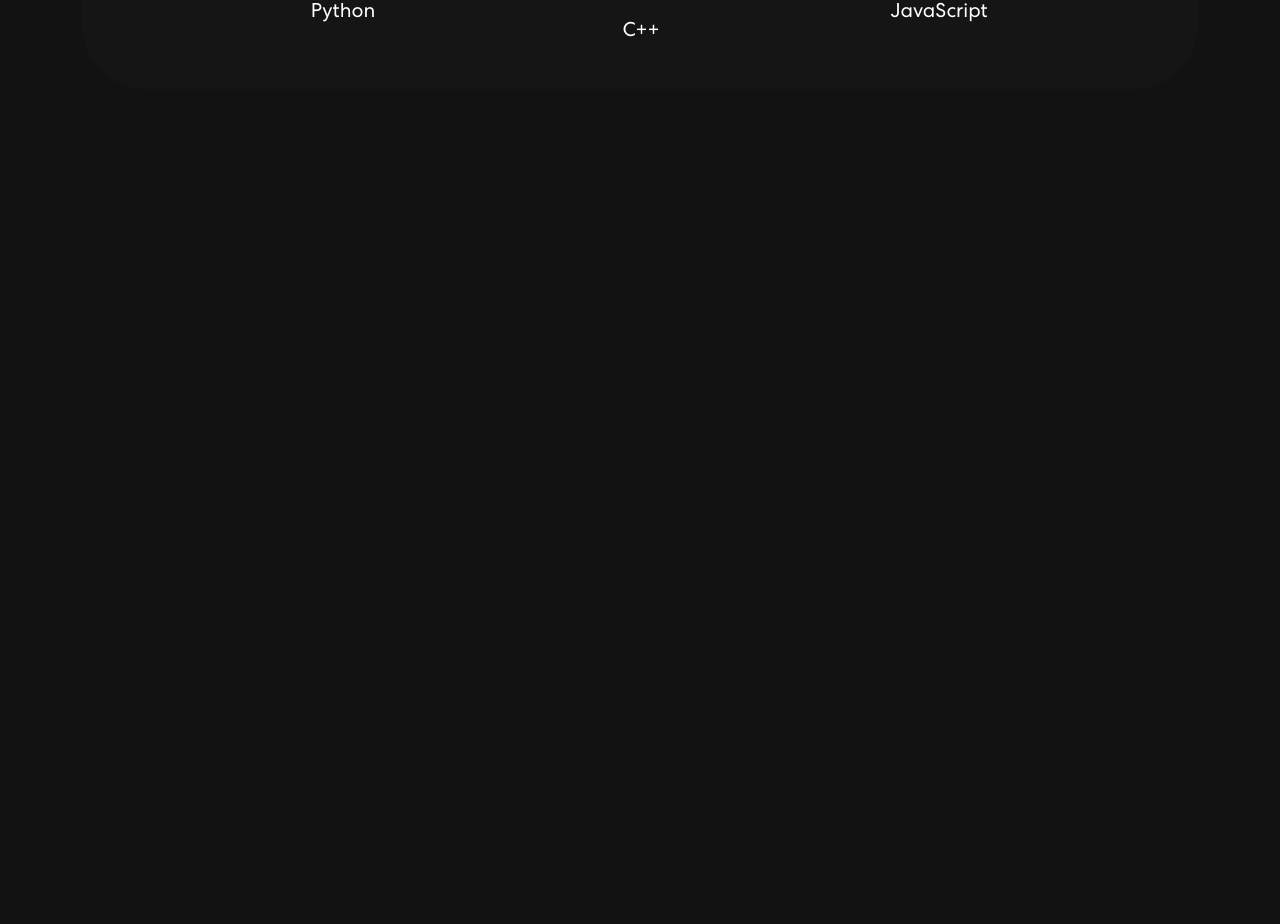
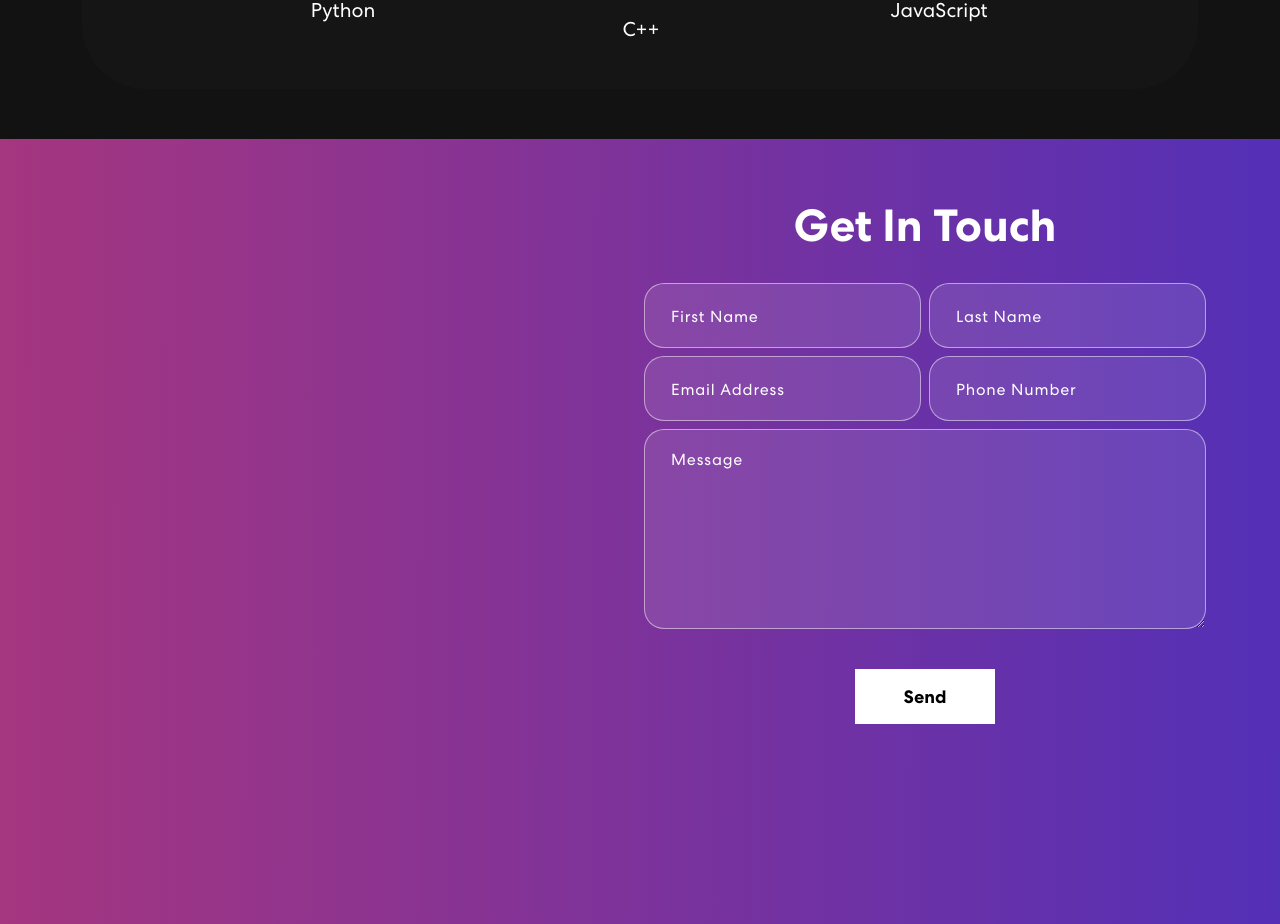
Before and after one commit to AntonMeta/my-resume, a React (Create React App) app: page / in a window 1280 px wide. Shown: the part 1130-2054 px from the top of the page. Before the commit the page ends 1269 px from the top, so only its background shows below. Built offline with nearby package versions, Linux system fonts and the light colour scheme.

Commit message:
added functionality to the mail component, added a server.js file to handle the backend; TODO: light mode on Mail.js, fix onclick on Banner.js

```diff
--- a/package.json
+++ b/package.json
@@ -8,6 +8,10 @@
     "@testing-library/react": "^16.2.0",
     "@testing-library/user-event": "^13.5.0",
     "bootstrap": "^5.3.3",
+    "cors": "^2.8.5",
+    "dotenv": "^16.4.7",
+    "express": "^5.1.0",
+    "nodemailer": "^6.10.0",
     "react": "^19.0.0",
     "react-bootstrap": "^2.10.9",
     "react-bootstrap-icons": "^1.11.5",
--- a/src/App.css
+++ b/src/App.css
@@ -490,3 +490,79 @@
   width: 40%;
   z-index: -4;
 }
+
+/************ Mail Css ************/
+.mail {
+  background: linear-gradient(90.21deg, #aa367c -5.91%, #4a2fbd 111.58%);
+  padding: 60px 0 200px 0;
+}
+.mail img {
+  width: 92%;
+}
+.mail h2 {
+  font-size: 45px;
+  font-weight: 700;
+  margin-bottom: 30px;
+}
+.mail form input,
+.mail form textarea {
+  width: 100%;
+  background: rgba(255, 255, 255, 0.1);
+  border: 1px solid rgba(255, 255, 255, 0.5);
+  border-radius: 20px;
+  color: #fff;
+  margin: 0 0 8px 0;
+  padding: 18px 26px;
+  font-weight: 500;
+  font-size: 18px;
+  letter-spacing: 0.8px;
+  transition: 0.3s ease-in-out;
+}
+.mail form input:focus,
+.mail form textarea:focus {
+  background: rgba(255, 255, 255, 1);
+  color: #121212;
+}
+.mail form input::placeholder,
+.mail form textarea::placeholder {
+  font-size: 16px;
+  font-weight: 400;
+  color: #fff;
+}
+.mail form input:focus::placeholder,
+.mail form textarea:focus::placeholder {
+  color: #121212;
+  opacity: 0.8;
+}
+.mail form button {
+  font-weight: 700;
+  color: #000;
+  background-color: #fff;
+  padding: 14px 48px;
+  font-size: 18px;
+  margin-top: 25px;
+  border-radius: 0;
+  position: relative;
+  transition: 0.3s ease-in-out;
+}
+.mail form button span {
+  z-index: 1;
+  position: relative;
+}
+.mail form button:hover {
+  color: #fff;
+}
+.mail form button::before {
+  content: "";
+  background: #121212;
+  width: 0;
+  height: 100%;
+  position: absolute;
+  top: 0;
+  left: 0;
+  z-index: 0;
+  transition: 0.3s ease-in-out;
+}
+.mail form button:hover::before {
+  width: 100%;
+}
--- a/src/App.js
+++ b/src/App.js
@@ -2,6 +2,7 @@
 import { NavBar } from "./components/NavBar";
 import { Banner } from "./components/Banner";
 import { Skills } from "./components/Skills";
+import { Mail } from "./components/Mail";
 import "bootstrap/dist/css/bootstrap.min.css";
 
 function App() {
@@ -10,6 +11,7 @@
       <NavBar />
       <Banner />
       <Skills />
+      <Mail />
     </div>
   );
 }
--- a/src/components/Mail.js
+++ b/src/components/Mail.js
@@ -1,10 +1,119 @@
+import { useState } from "react";
+import { Col, Container, Row } from "react-bootstrap";
 // import colorSharpLight from "../assets/img/color-sharp-light.png";
 import colorSharpDark from "../assets/img/color-sharp-dark.png";
+import isDarkMode from "./isDarkMode";
+import contactImg from "../assets/img/contact-img.svg";
 
 export const Mail = () => {
-  <img
-    className="background-image-left"
-    src={isDarkMode.value ? colorSharpDark : null}
-    alt="background design"
-  />;
+  const userInitialDetails = {
+    firstName: "",
+    lastName: "",
+    email: "",
+    phone: "",
+    message: "",
+  };
+  const [userDetails, setUserDetails] = useState(userInitialDetails);
+  const [buttonText, setButtonText] = useState("Send");
+  const [status, setStatus] = useState({});
+
+  const onFormUpdate = (category, value) => {
+    setUserDetails({
+      ...userDetails,
+      [category]: value,
+    });
+  };
+
+  const handleSubmit = async (e) => {
+    e.preventDefault();
+    setButtonText("Sending...");
+    let response = await fetch("http://localhost:5050/contact", {
+      method: "POST",
+      headers: {
+        "Content-Type": "application/json;charset=UTF-8",
+      },
+      body: JSON.stringify(userDetails),
+    });
+    setButtonText("Send");
+    let result = await response.json();
+    setUserDetails(userInitialDetails);
+    if (result.code === 200) {
+      setStatus({ succes: true, message: "Message sent successfully" });
+    } else {
+      setStatus({ succes: false, message: "Message not sent" });
+    }
+  };
+
+  return (
+    <section className="mail" id="connect">
+      <Container>
+        <Row className="align-items-center">
+          <Col size={12} md={6}>
+            {/* <img alt="Contact Me" /> */}
+          </Col>
+          <Col size={12} md={6}>
+            <h2>Get In Touch</h2>
+            <form onSubmit={handleSubmit}>
+              <Row>
+                <Col size={12} sm={6} className="px-1">
+                  <input
+                    type="text"
+                    value={userDetails.firstName}
+                    placeholder="First Name"
+                    onChange={(e) => onFormUpdate("firstName", e.target.value)}
+                  />
+                </Col>
+                <Col size={12} sm={6} className="px-1">
+                  <input
+                    type="text"
+                    value={userDetails.lastName}
+                    placeholder="Last Name"
+                    onChange={(e) => onFormUpdate("lastName", e.target.value)}
+                  />
+                </Col>
+                <Col size={12} sm={6} className="px-1">
+                  <input
+                    type="email"
+                    value={userDetails.email}
+                    placeholder="Email Address"
+                    onChange={(e) => onFormUpdate("email", e.target.value)}
+                  />
+                </Col>
+                <Col size={12} sm={6} className="px-1">
+                  <input
+                    type="tel"
+                    value={userDetails.phone}
+                    placeholder="Phone Number"
+                    onChange={(e) => onFormUpdate("phone", e.target.value)}
+                  />
+                </Col>
+                <Col size={12} className="px-1">
+                  <textarea
+                    rows="6"
+                    value={userDetails.message}
+                    placeholder="Message"
+                    onChange={(e) => onFormUpdate("message", e.target.value)}
+                  />
+                  {status.message && (
+                    <div>
+                      <p
+                        className={
+                          status.succes === false ? "danger" : "succes"
+                        }
+                      >
+                        {status.message}
+                      </p>
+                    </div>
+                  )}
+                  <button type="submit">
+                    <span>{buttonText}</span>
+                  </button>
+                </Col>
+              </Row>
+            </form>
+          </Col>
+        </Row>
+      </Container>
+    </section>
+  );
 };
--- a/src/components/NavBar.js
+++ b/src/components/NavBar.js
@@ -98,7 +98,7 @@
               >
                 <img src={navIcon1} alt="GitHub" />
               </a>
-              <a href="#">
+              <a href="#connect">
                 <img src={navIcon2} alt="email" />
               </a>
             </div>
```
Also changed, not shown: server.js (added, +62 -0 lines), 1 other file (tests, documents, lock files or other folders).
